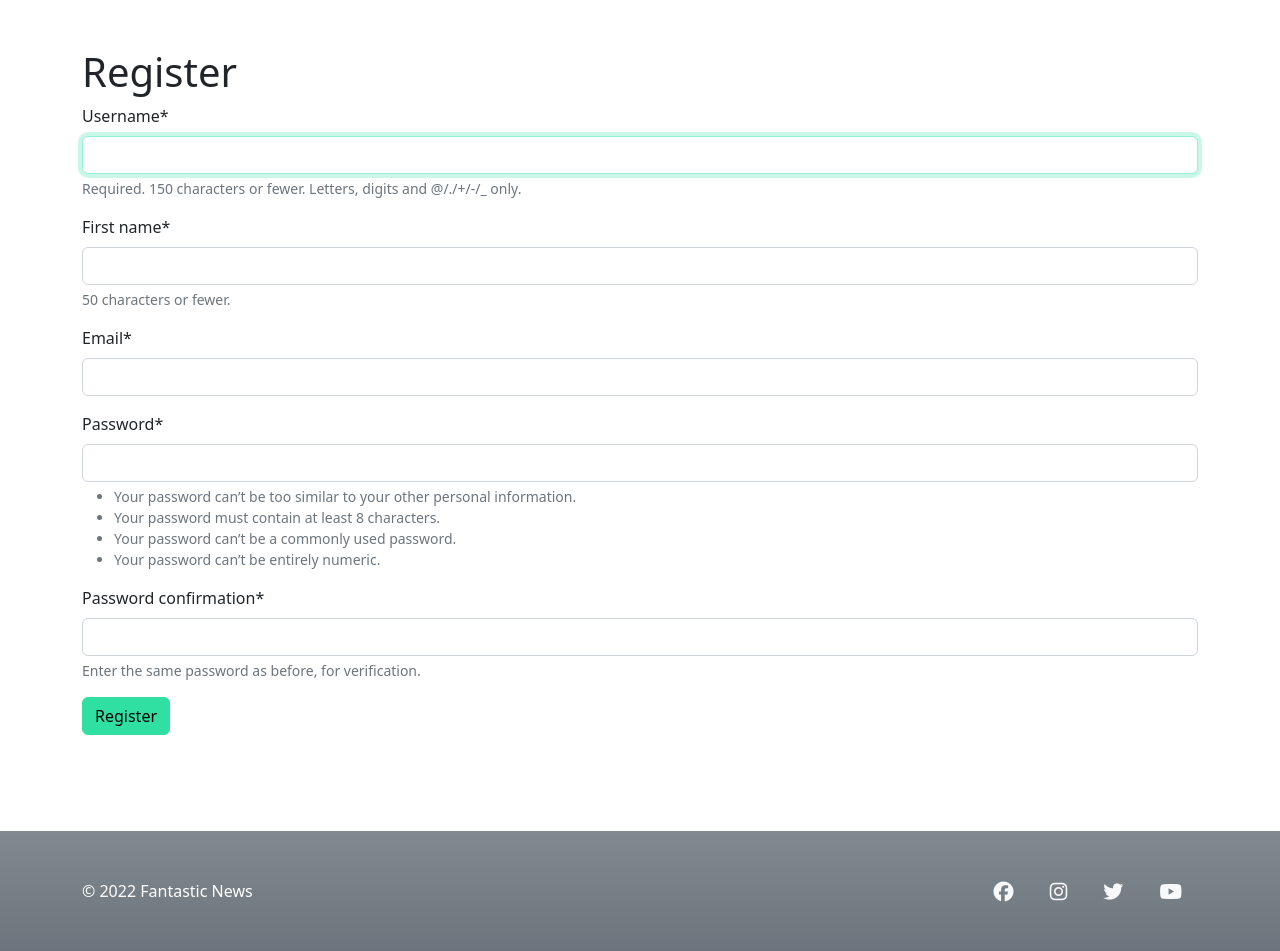
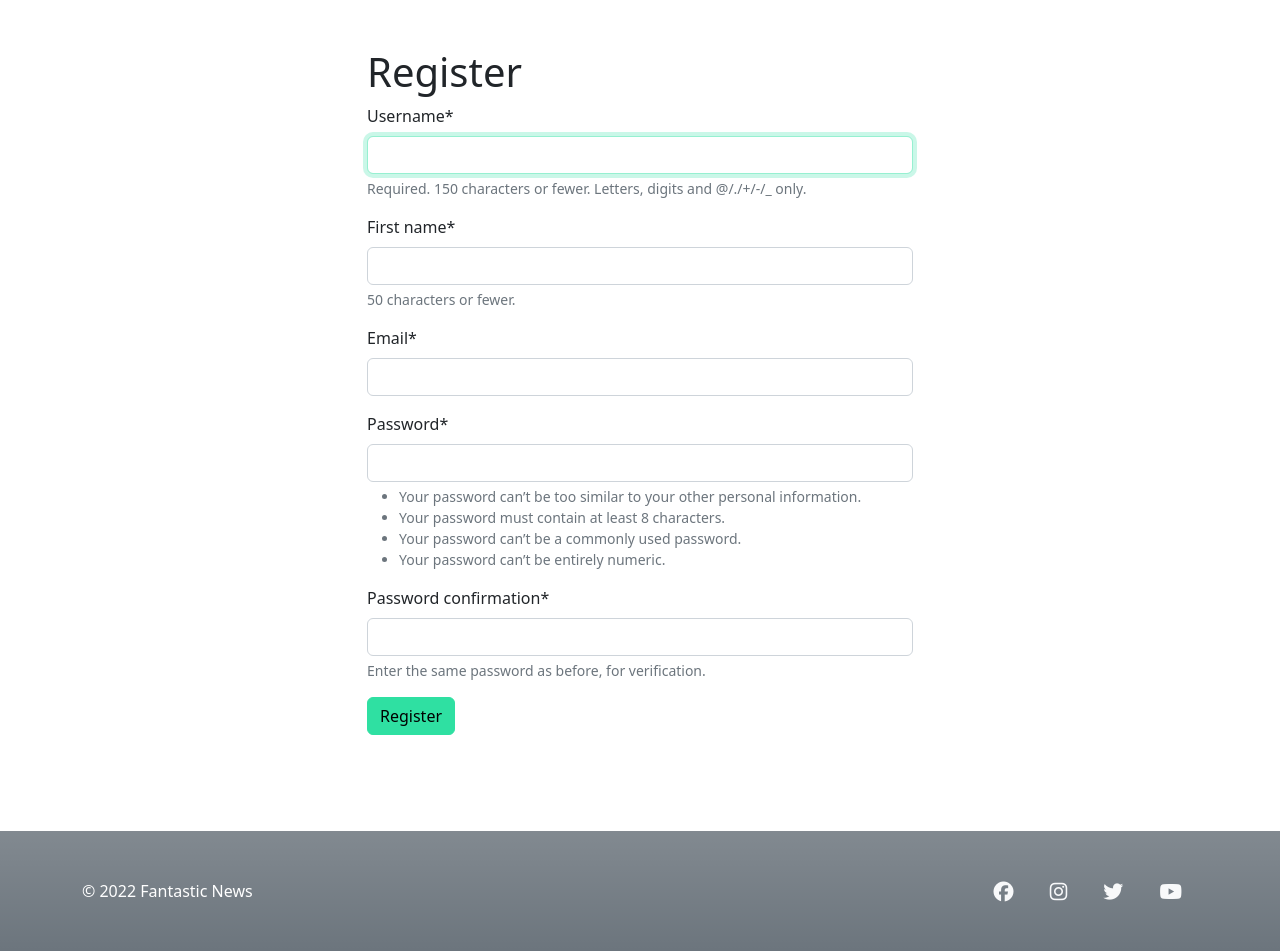
Before and after one commit to Cushione/fantastic-news, a Django app: page /register in a window 1280 px wide. Shown: the part 74-1025 px from the top of the page. Run offline with Django 3.2, Linux system fonts and the light colour scheme; some libraries are stand-ins or nearby versions.

Commit message:
Reduce width of member forms

```diff
--- a/member/templates/login.html
+++ b/member/templates/login.html
@@ -2,10 +2,14 @@
 {% load crispy_forms_tags %}
 
 {% block content %}
+<div class="row">
+    <div class="col-12 col-lg-6 offset-lg-3">
         <h1>Login</h1>
         <form method="POST">
             {% csrf_token %}
             {{ login_form | crispy }}
             <button class="btn btn-primary" type="submit">Login</button>
         </form>
+    </div>
+</div>
 {%endblock%}
--- a/member/templates/register.html
+++ b/member/templates/register.html
@@ -2,10 +2,14 @@
 {% load crispy_forms_tags %}
 
 {% block content %}
+<div class="row">
+    <div class="col-12 col-lg-6 offset-lg-3">
         <h1>Register</h1>
         <form method="POST">
             {% csrf_token %}
             {{ register_form | crispy }}
             <button class="btn btn-primary" type="submit">Register</button>
         </form>
+    </div>
+</div>
 {%endblock%}
```
Lines whose indentation alone changed are shown as unchanged.
